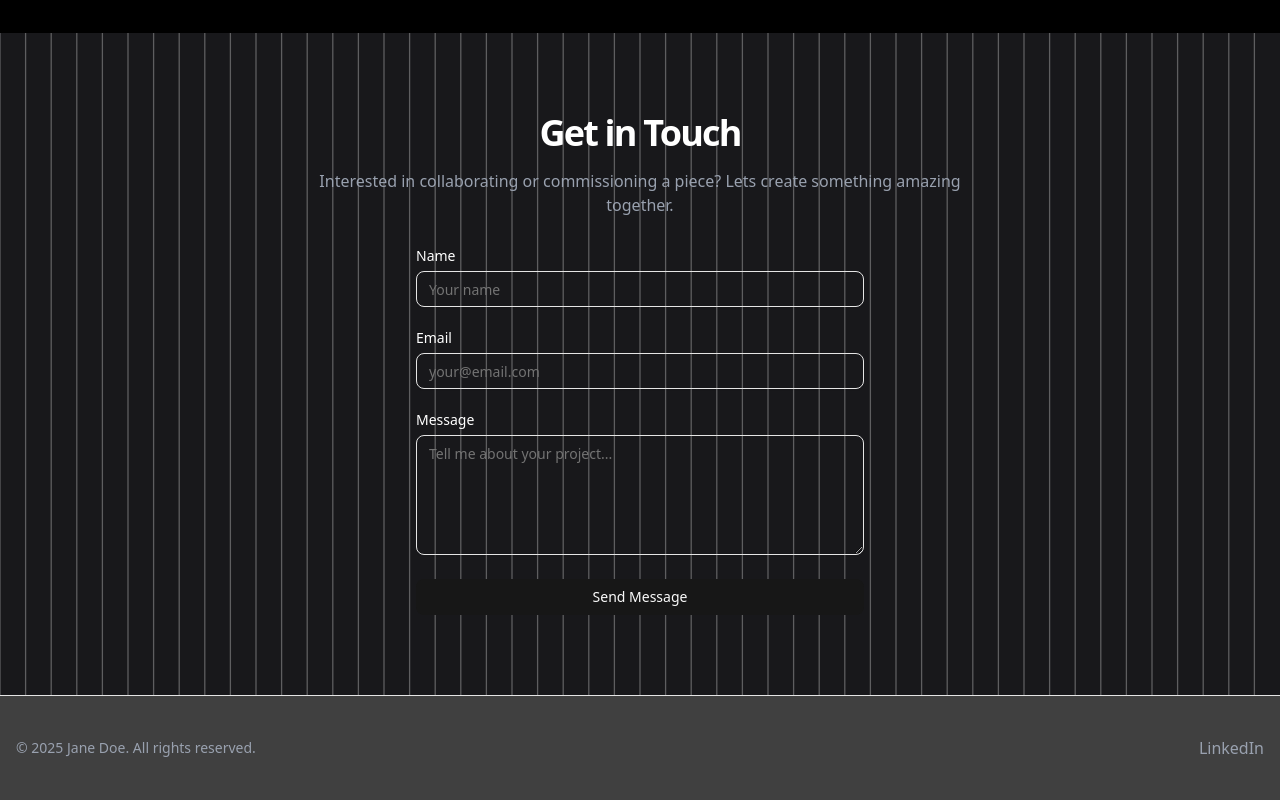
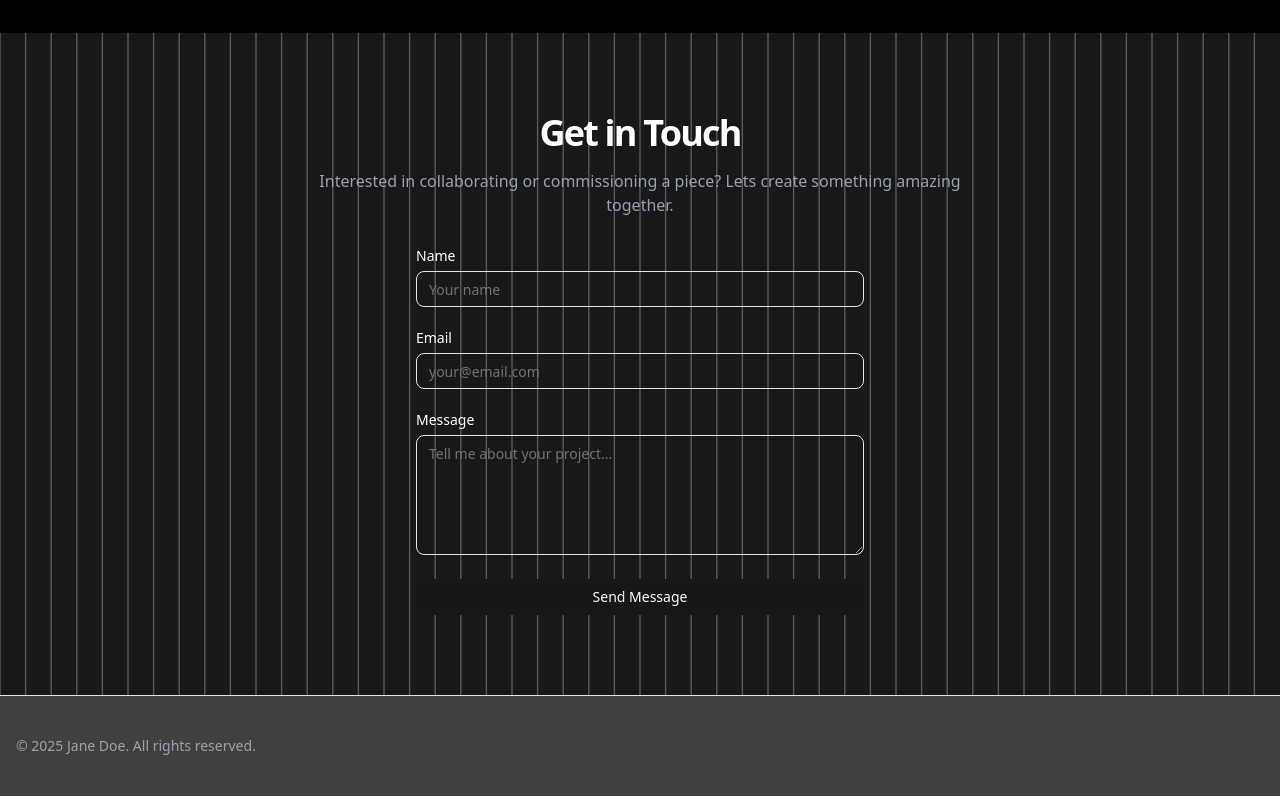
Before and after one commit to samki6576/portfolio-samra, a Next.js app: page / in a window 1280 px wide. Shown: the part 1447-2247 px from the top of the page. Built offline with nearby package versions, Linux system fonts and the light colour scheme.

Commit message:
delete LinkedIn in footer

```diff
--- a/app/components/footer.tsx
+++ b/app/components/footer.tsx
@@ -5,14 +5,7 @@ export default function Footer() {
         <div className="flex flex-col items-center justify-between gap-4 sm:flex-row">
           <p className="text-sm text-gray-400">© {new Date().getFullYear()} Jane Doe. All rights reserved.</p>
           <div className="flex gap-6">
-            <a
-              href="https://www.linkedin.com/in/samra-safdar-16833b30b/"
-              target="_blank"
-              rel="noopener noreferrer"
-              className="text-gray-400 hover:text-white"
-            >
-              LinkedIn
-            </a>
+
           </div>
         </div>
       </div>
```
